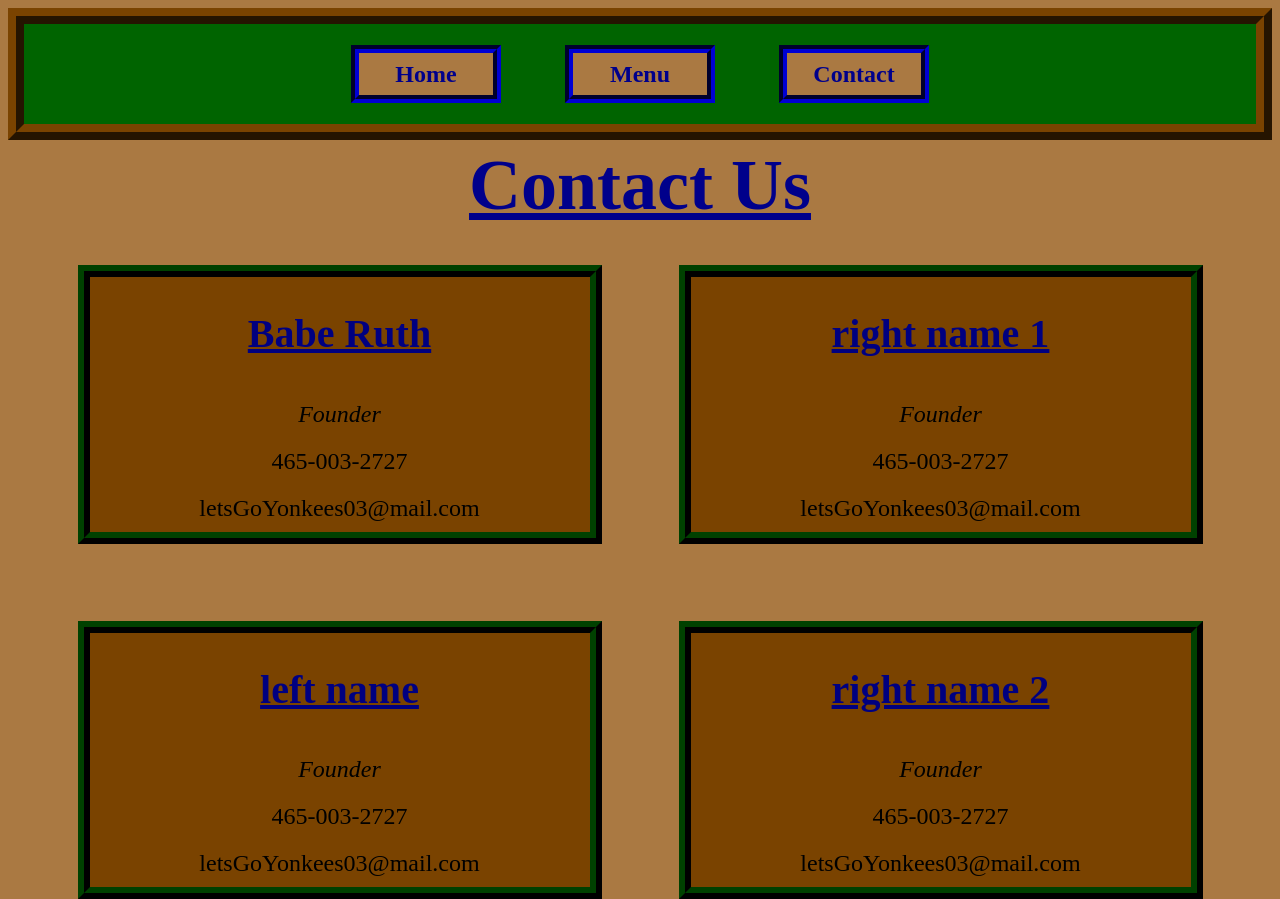
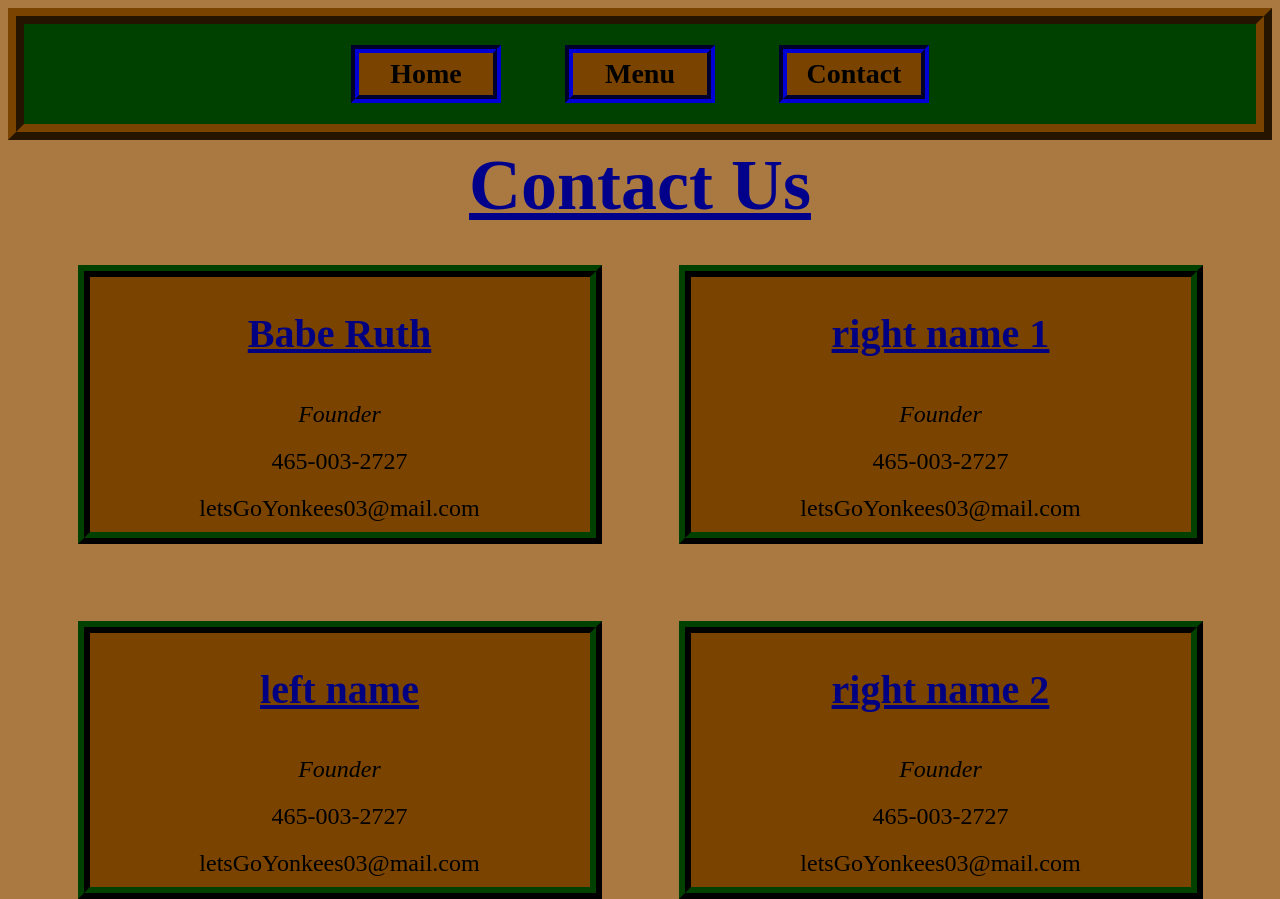
Before and after one commit to krosengr4/triple-crown-tavern-resturaunt, a website built with webpack: page src/template.html in a window 1280 px wide. Built offline with nearby package versions, Linux system fonts and the light colour scheme.

Commit message:
Changed background color of nav bar section. Made nav bar text bigger and black

```diff
--- a/src/style.css
+++ b/src/style.css
@@ -10,17 +10,17 @@
     justify-content: center;
     gap: 64px;
     height: 100px;
-    background-color: darkgreen;
+    background-color: #004100;
     border: 16px ridge #7a4300;
 }
 
 .navBtn {
     font-family: "Iosevka Nerd Font";
-    font-size: 24px;
+    font-size: 28px;
     cursor: pointer;
     width: 150px;
     height: 58px;
-    color: darkblue;
+    background-color: #7a4300;
     font-weight: bold;
     border: 8px groove navy;
 }
```
